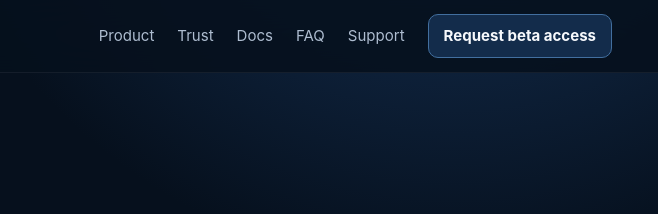
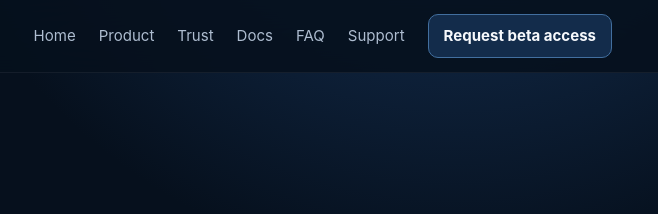
Before and after one commit to PharmedAI/resultary-site, a plain HTML site: page terms/index.html in a window 1280 px wide. Shown: the top 214 px of the page, 608-1266 px from the left. Drawn offline with Linux system fonts and the light colour scheme.

Commit message:
Add explicit Home link to primary navigation

```diff
--- a/terms/index.html
+++ b/terms/index.html
@@ -1,4 +1,4 @@
-<!doctype html><html lang="en"><head><meta charset="utf-8"><meta name="viewport" content="width=device-width,initial-scale=1"><title>Private Beta Terms — Resultary</title><meta name="description" content="Terms governing authorized evaluation and use of the Resultary private beta for Jira Cloud."><link rel="icon" href="/favicon.svg"><link rel="canonical" href="https://getresultary.com/terms/"><link rel="stylesheet" href="/styles.css"></head><body><a class="skip-link" href="#main">Skip to content</a><header><div class="container nav"><a class="brand" href="/" aria-label="Resultary home"><span class="mark">R</span>Resultary</a><nav aria-label="Primary navigation"><a href="/product/">Product</a><a href="/trust/">Trust</a><a href="/docs/">Docs</a><a href="/faq/">FAQ</a><a href="/support/">Support</a><a class="nav-cta" href="mailto:support@getresultary.com?subject=Resultary%20Private%20Beta&amp;body=Name%3A%20%0ACompany%3A%20%0ARole%3A%20%0AJira%20Cloud%20site%3A%20%0AApprox.%20number%20of%20automations%3A%20%0AAutomation%20I%20want%20to%20test%3A%20">Request beta access</a></nav></div></header>
+<!doctype html><html lang="en"><head><meta charset="utf-8"><meta name="viewport" content="width=device-width,initial-scale=1"><title>Private Beta Terms — Resultary</title><meta name="description" content="Terms governing authorized evaluation and use of the Resultary private beta for Jira Cloud."><link rel="icon" href="/favicon.svg"><link rel="canonical" href="https://getresultary.com/terms/"><link rel="stylesheet" href="/styles.css"></head><body><a class="skip-link" href="#main">Skip to content</a><header><div class="container nav"><a class="brand" href="/" aria-label="Resultary home"><span class="mark">R</span>Resultary</a><nav aria-label="Primary navigation"><a href="/">Home</a><a href="/product/">Product</a><a href="/trust/">Trust</a><a href="/docs/">Docs</a><a href="/faq/">FAQ</a><a href="/support/">Support</a><a class="nav-cta" href="mailto:support@getresultary.com?subject=Resultary%20Private%20Beta&amp;body=Name%3A%20%0ACompany%3A%20%0ARole%3A%20%0AJira%20Cloud%20site%3A%20%0AApprox.%20number%20of%20automations%3A%20%0AAutomation%20I%20want%20to%20test%3A%20">Request beta access</a></nav></div></header>
 <main id="main"><section class="page"><div class="container copy"><span class="eyebrow">Legal</span><h1>Private Beta Terms</h1><p class="notice">Effective date: 22 September 2026</p>
 <h2>1. Operator</h2><p>The Resultary private beta is operated by <strong>David Finnich</strong>. Contact: <a href="mailto:support@getresultary.com">support@getresultary.com</a>.</p>
 <h2>2. Beta status</h2><p>Resultary is currently provided for evaluation, testing and feedback. Features, limits, availability, data structures and integrations may change before general commercial release. Beta access may be interrupted or discontinued.</p>
```
